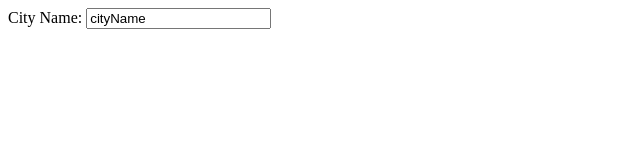
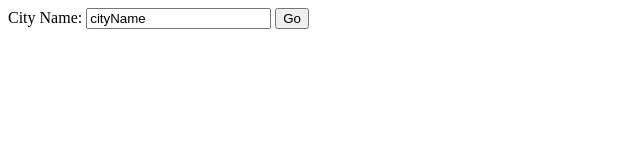
Before and after one commit to AifuwaRoland/WeatherAPI, a website: page index.html in a window 1280 px wide. Shown: the full height of the page, 0-640 px from the left. Drawn offline with Linux system fonts and the light colour scheme.

Commit message:
added post submit

```diff
--- a/index.html
+++ b/index.html
@@ -6,10 +6,11 @@
     <title>Weather App</title>
 </head>
 <body>
-    <label for="cityInput">
-        City Name:
-    </label>
+    <form  action="/" method="post">
+
+    <label for="cityInput">City Name: </label>
     <input type="text" name="" value="cityName">
-
+    <button type="submit"> Go</button>
+</form>
 </body>
 </html>
```
